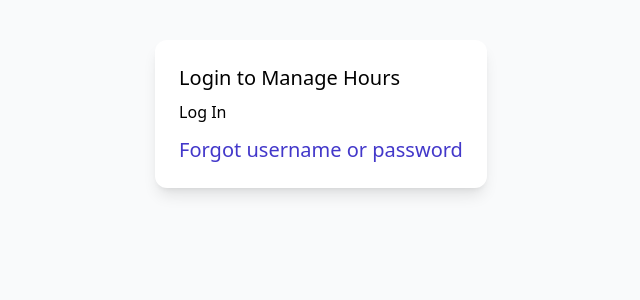
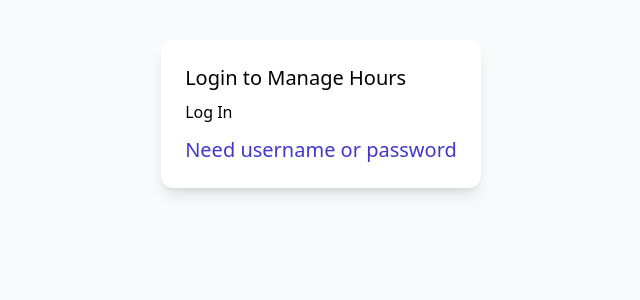
Before and after one commit to ddrake/dawn, a Django app: template account/templates/registration/login.html in a window 1280 px wide. Shown: the part 44-344 px from the top of the page, without its empty margins (319-959 px from the left). Run offline with Django 3.2, Linux system fonts and the light colour scheme; the template is opened without the code that fills it, so the values that code supplies are empty; some libraries are stand-ins or nearby versions.

Commit message:
Change the wording from 'forgot password' to 'need password'

```diff
--- a/account/templates/registration/login.html
+++ b/account/templates/registration/login.html
@@ -15,7 +15,7 @@
         </form>
         <div class="mt-3">
         <a class="text-xl text-indigo-700 hover:text-indigo-500"
-           href="{% url 'password_reset' %}">{% translate "Forgot username or password" %}</a>
+           href="{% url 'password_reset' %}">{% translate "Need username or password" %}</a>
         </div>
     </div>
 </div>
```
Also changed, not shown: account/locale/uk/LC_MESSAGES/django.po.
